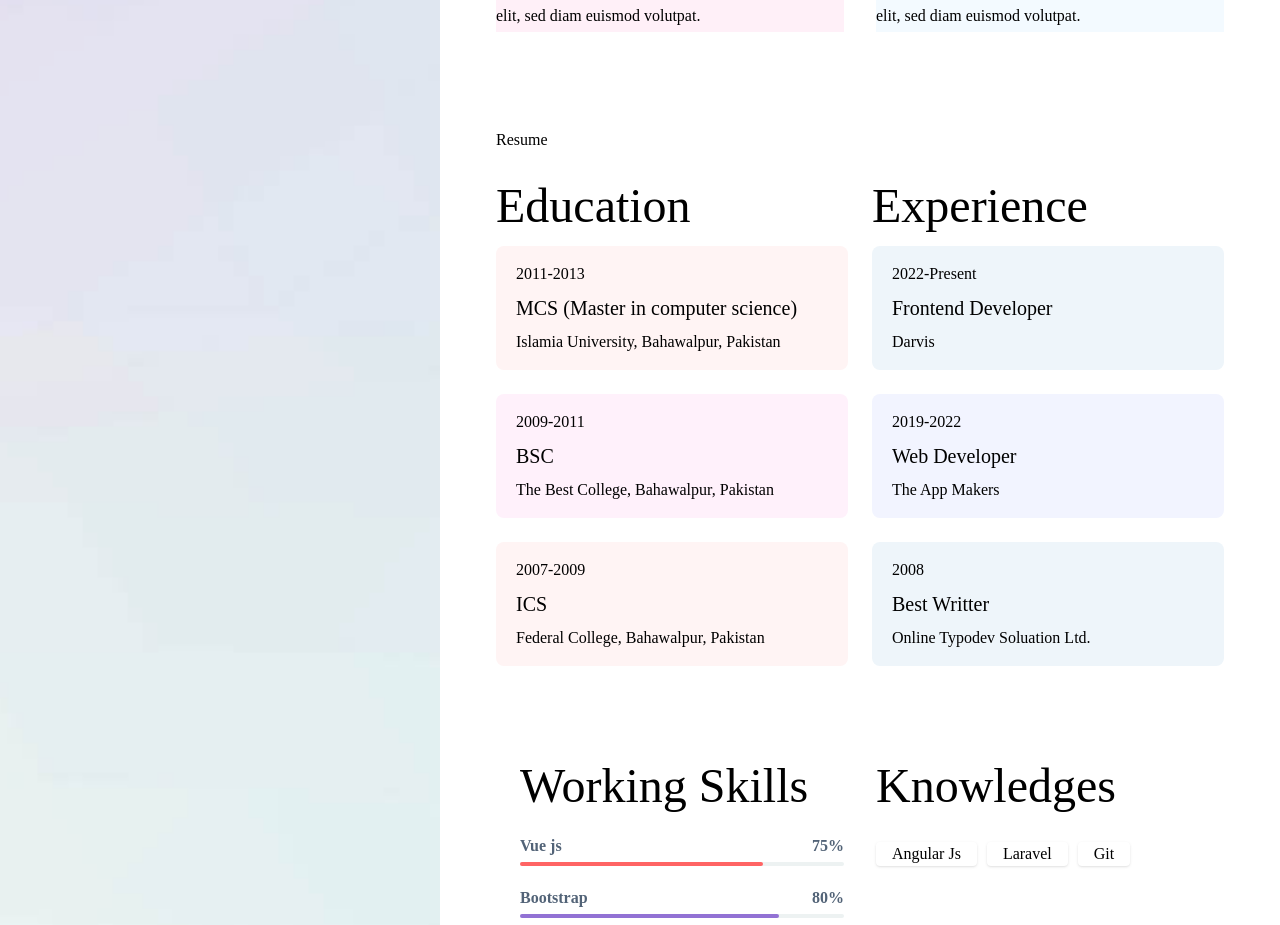
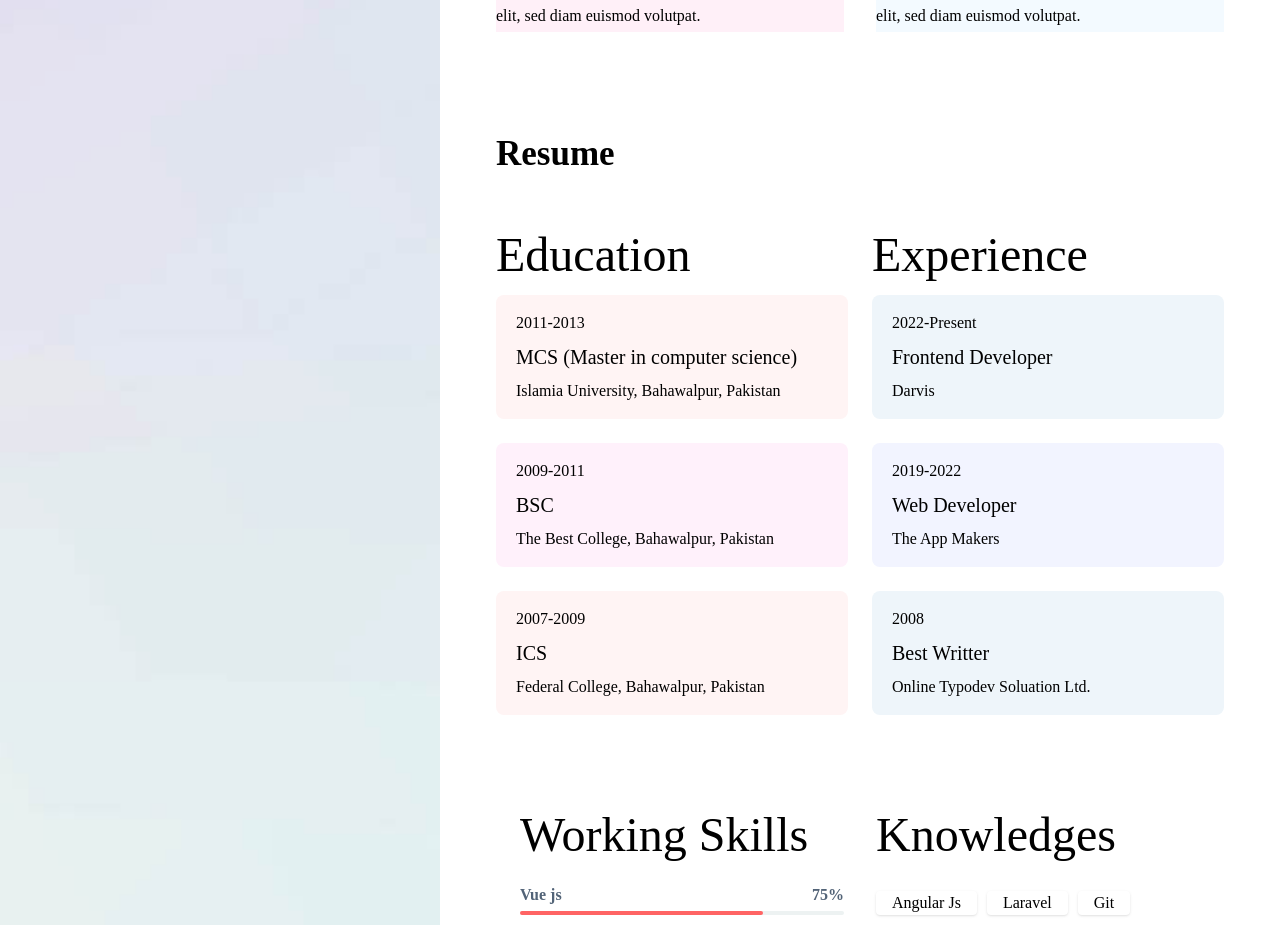
Before and after one commit to aemistar635/portfolio, a Nuxt app: page / in a window 1280 px wide. Shown: the part 1260-2185 px from the top of the page. Built offline with nearby package versions, Linux system fonts and the light colour scheme.

Commit message:
fix resume heading font sie

```diff
--- a/components/ResumeSection.vue
+++ b/components/ResumeSection.vue
@@ -5,7 +5,9 @@
       <div class="container sm:px-5 md:px-10 lg:px-14">
         <div class="py-12 px-4 md:px-0">
           <!-- resume page title -->
-          <h2 class="after-effect after:left-44">
+          <h2
+            class="text-[35px] dark:text-white font-bold font-robotoSlab pb-5"
+          >
             Resume
           </h2>
           <div
```
